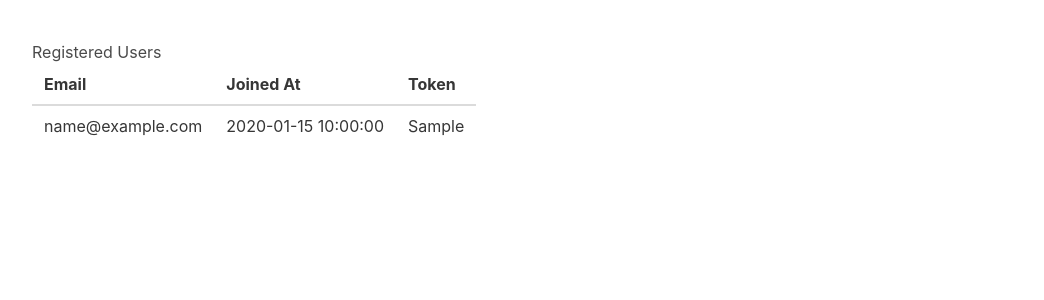
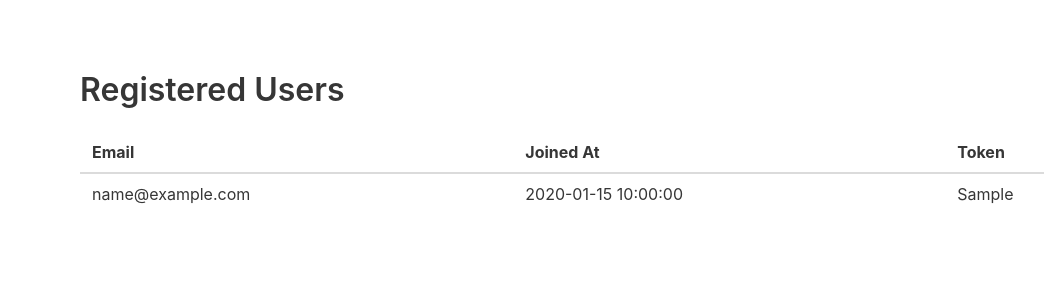
Before and after one commit to FinnishNationalGallery/mediajam_2, a Flask app: page /auth/list_users/ in a window 1280 px wide; the page is wider, and only the part inside the window is pictured. Shown: the part 52-352 px from the top of that part, without its empty margins (32-1076 px from the left). Run offline with Flask 3, Linux system fonts and the light colour scheme; a user stored in the database is signed in; tables that the repository leaves empty hold one stand-in row (values such as "Sample post"); parts of the project's set-up code (start-up, migrations or seed data) failed here and were passed over; some libraries are stand-ins or nearby versions.

Commit message:
Update login_list_users.html

```diff
--- a/templates/login_list_users.html
+++ b/templates/login_list_users.html
@@ -1,10 +1,12 @@
 {% extends "base.html" %}
 
 {% block content %}
-<div class="container mt-4">
-    <h2>Registered Users</h2>
-    <div class="table-responsive">
-        <table class="table table-striped">
+<div class="container">
+    <div class="section">
+        <h1 class="title">Registered Users</h1>
+
+        <div class="table-container">
+            <table class="table is-striped is-fullwidth">
                 <thead>
                     <tr>
                         <th>Email</th>
@@ -24,4 +26,5 @@
             </table>
         </div>
     </div>
+</div>
 {% endblock %}
```
Lines whose indentation alone changed are shown as unchanged.
